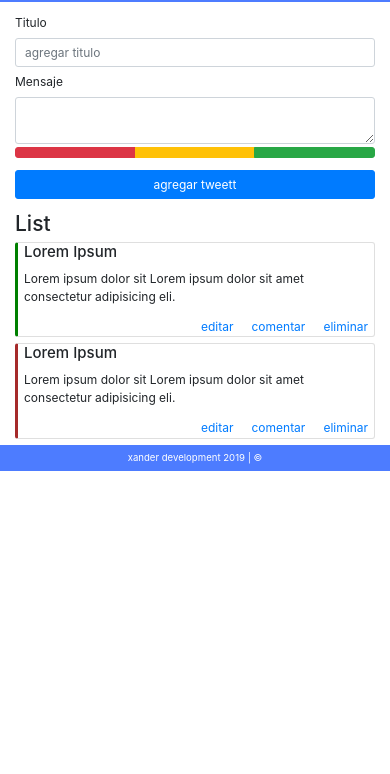
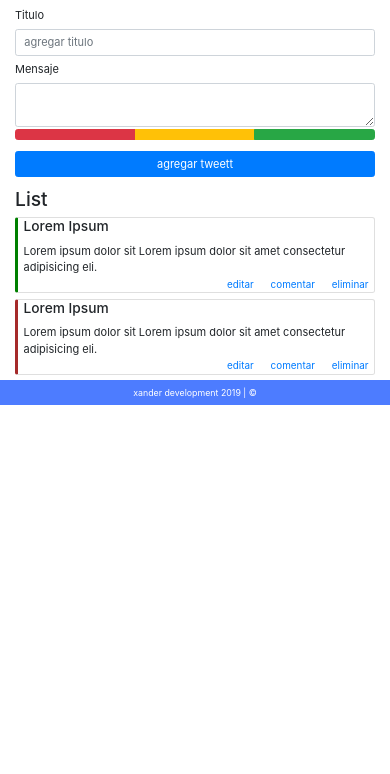
Before and after one commit to jeryramirez/ListarupProyect, a plain HTML site: page index.html in a window 390 px wide. Shown: the part 70-844 px from the top of the page. Drawn offline with Linux system fonts and the light colour scheme.

Commit message:
Responsive Design is ok

```diff
--- a/css/style.css
+++ b/css/style.css
@@ -1,33 +1,43 @@
 *{
-    font-size: 12px;
+    font-size: 11px;
+}
+@media (min-width: 500px) {
+    *{
+        font-size: 14px;
+    }
+}
+@media (min-width: 750px) {
+    *{
+        font-size: 16px;
+    }
 }
 .header{
     text-align: center;
 }
-
 .menu{
     background: #4D7CFF;
 }
 .menu a{
     color: #fff;
 }
+.menu div{
+
+}
 .btn-priority{
     height: 10px;
 }
-
 .hight{
     border-left:solid 3px brown;
 }
-
 .low{
     border-left:solid 3px green;
 }
-
 .enlaces{
-    font-size: 0.9em;
     text-align: right;
 }
-
+.enlaces a{
+    font-size: 0.9em;
+}
 footer{
     background: #4D7CFF;
     text-align: center;
--- a/index.html
+++ b/index.html
@@ -23,8 +23,8 @@
                 </div>
             </div>
         </header>
-        <section class="row ">
-            <form class="col-12 mt-3">
+        <section class="row formulario">
+            <form class="col-xs col-lg-6 mt-3">
                 <label for="">Titulo</label>
                 <input type="text" placeholder="agregar titulo" class="form-control">
                 <label for="" class="mt-2">Mensaje</label>
@@ -36,14 +36,12 @@
                 </div>
                 <button type="submit" class="btn btn-block btn-primary mt-3">agregar tweett</button>
             </form>
-        </section>
-        <section class="row">
-            <div class="col">
+            <div class="col-xs col-lg-6 lista">
                 <h3 class="mt-3">List</h3>
                 <div class="card mt-1 low">
                     <div class="card-block pl-2">
                         <h5 class="card-title">Lorem Ipsum</h5>
-                        <p class="card-link">Lorem ipsum dolor sit Lorem ipsum dolor sit
+                        <p class="card-link my-0">Lorem ipsum dolor sit Lorem ipsum dolor sit
                         amet consectetur adipisicing eli.</p>
                         <div class="enlaces enlaces mr-2">
                             <a href="" class="card-link">editar</a>
@@ -55,7 +53,7 @@
                 <div class="card mt-2 hight">
                     <div class="card-block pl-2">
                         <h5 class="card-title">Lorem Ipsum</h5>
-                        <p class="card-link">Lorem ipsum dolor sit Lorem ipsum dolor sit
+                        <p class="card-link my-0">Lorem ipsum dolor sit Lorem ipsum dolor sit
                         amet consectetur adipisicing eli.</p>
                         <div class="enlaces mr-2">
                             <a href="" class="card-link">editar</a>
@@ -65,8 +63,9 @@
                     </div>
                 </div>
             </div>
+        </section>
 
-        </section>
+
 
     </div>
     <footer class="mt-2 p-2">
```
